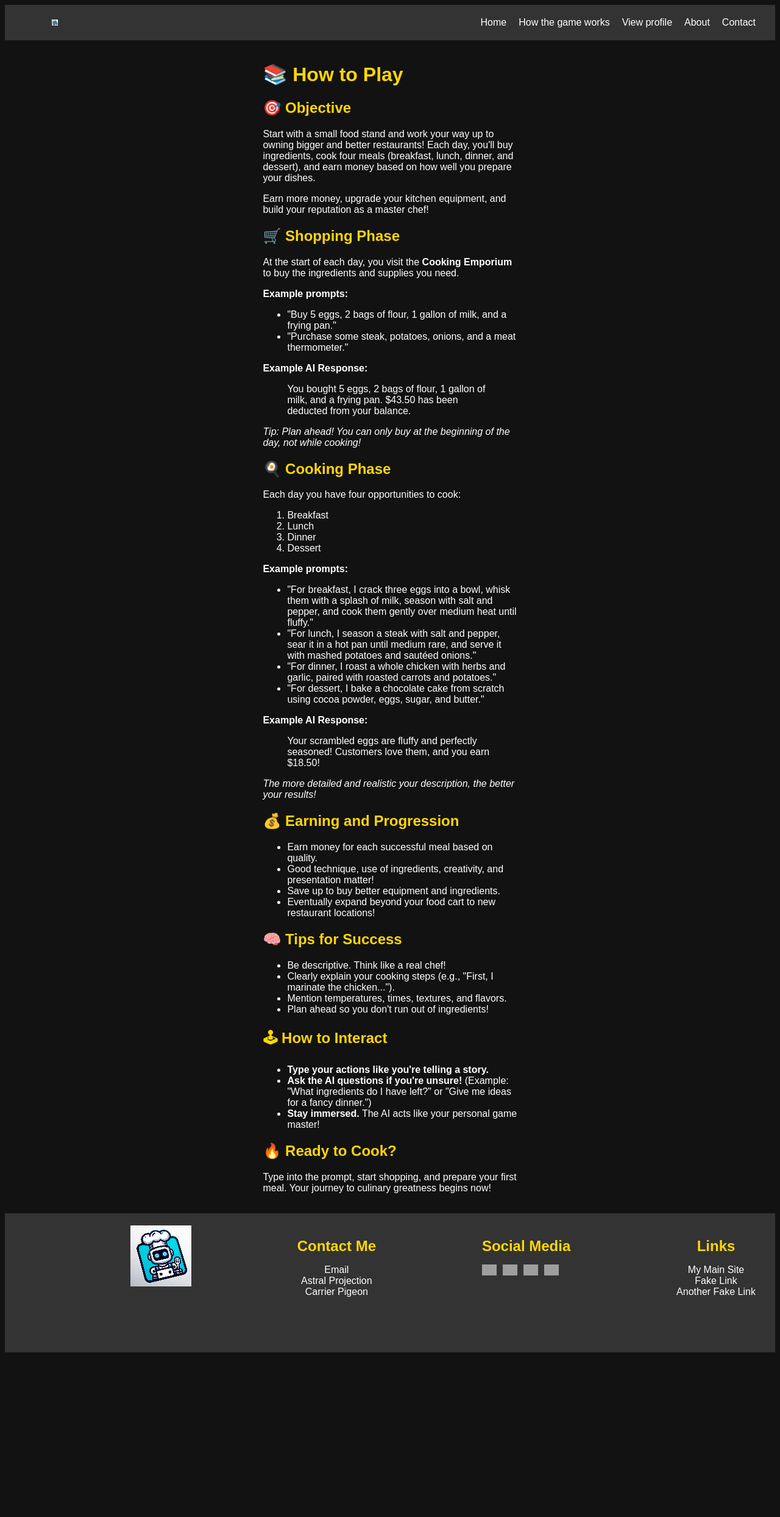
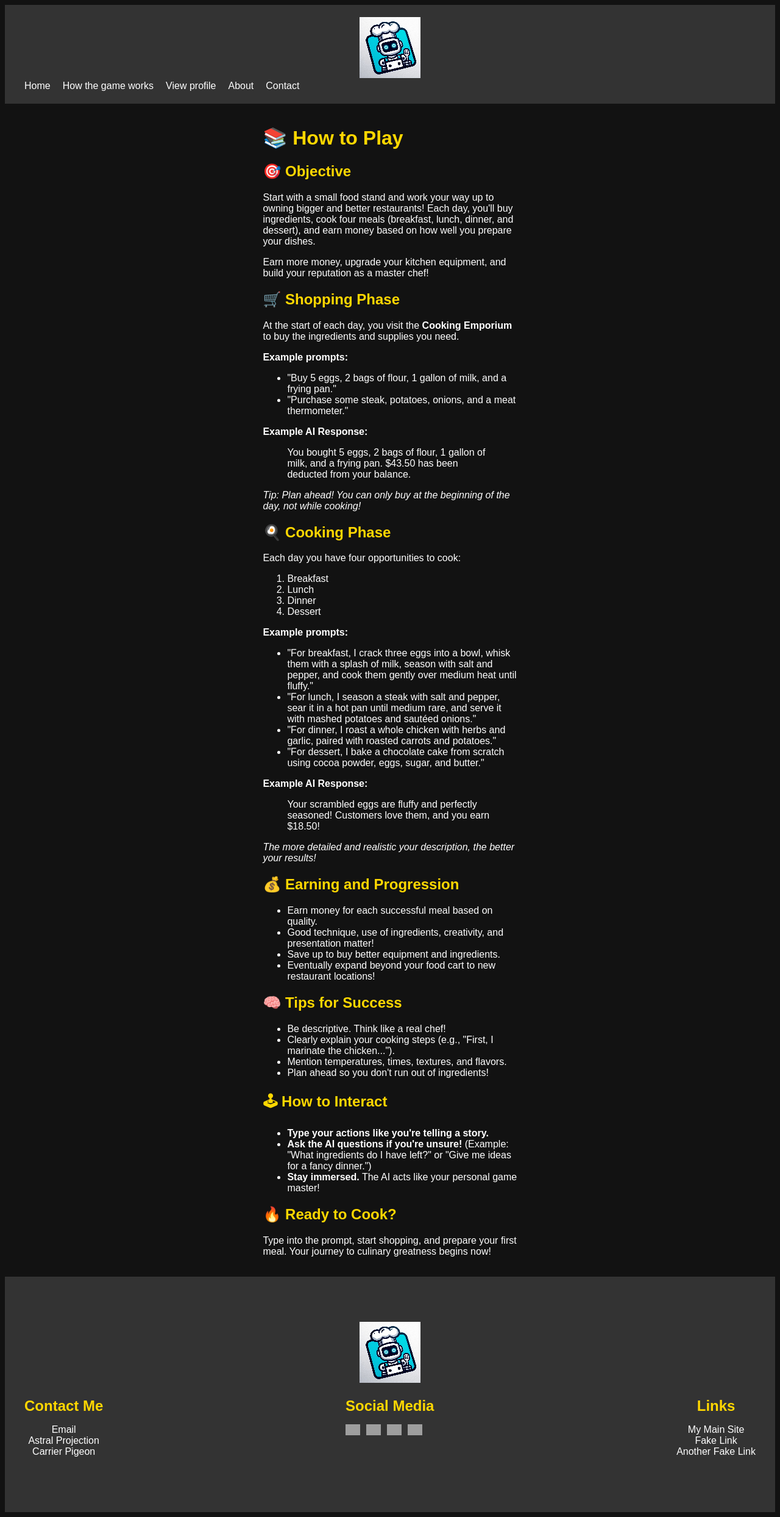
Before and after one commit to antlaw0/ai-game, a Flask app: page /how-the-game-works in a window 1280 px wide. Shown: the whole page at 61% size. Before the commit the page ends 2217 px from the top, so only its background shows below. Run offline with Flask 3, Linux system fonts and the light colour scheme; grey boxes are pictures that could not be loaded.

Commit message:
Adjusted logo in heade and footer

```diff
--- a/templates/footer.html
+++ b/templates/footer.html
@@ -1,12 +1,13 @@
 <footer style="background-color: #333; color: white; padding: 20px; font-family: Arial, sans-serif;">
-    <div style="display: flex; justify-content: space-between; align-items: flex-start; max-width: 1200px; margin: 0 auto;">
-	<br>
+    <br>
 	<br>
 	<br>
         <!-- Logo -->
-        <div>
+        <div style="flex-shrink: 0;">
+
             <img src="{{ url_for('static', filename='images/mainLogo.png') }}" alt="AI Cooking Game logo" />
 		</div>
+<div style="display: flex; justify-content: space-between; align-items: flex-start; max-width: 1200px; margin: 0 auto;">
 
         <!-- Contact Me -->
         <div>
--- a/templates/header.html
+++ b/templates/header.html
@@ -1,10 +1,10 @@
 <header style="background-color: #333; color: white; padding: 20px; font-family: Arial, sans-serif;">
-  <div style="display: flex; justify-content: space-between; align-items: center; max-width: 1200px; margin: 0 auto;">
 
     <!-- Logo -->
     <div style="flex-shrink: 0;">
       <img class="logo" src="{{ url_for('static', filename='images/mainLogo.png') }}" alt="AI Cooking Game logo" />
     </div>
+<div style="display: flex; justify-content: space-between; align-items: center; max-width: 1200px; margin: 0 auto;">
 
     <!-- Navigation -->
     <nav>
```
